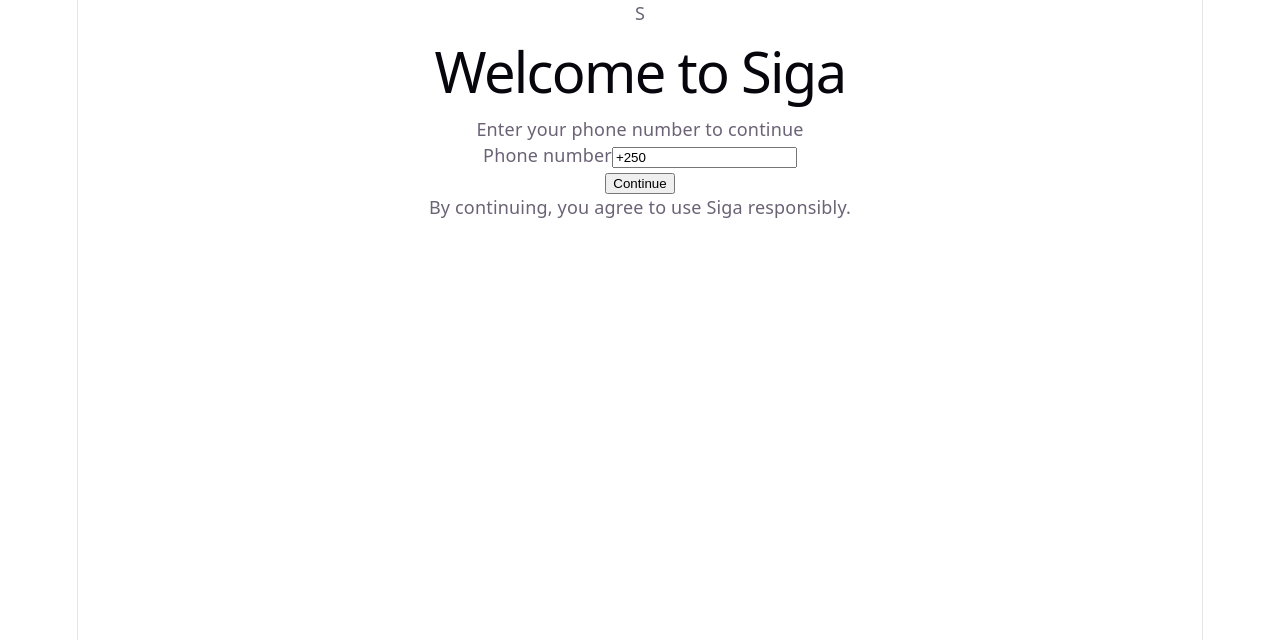
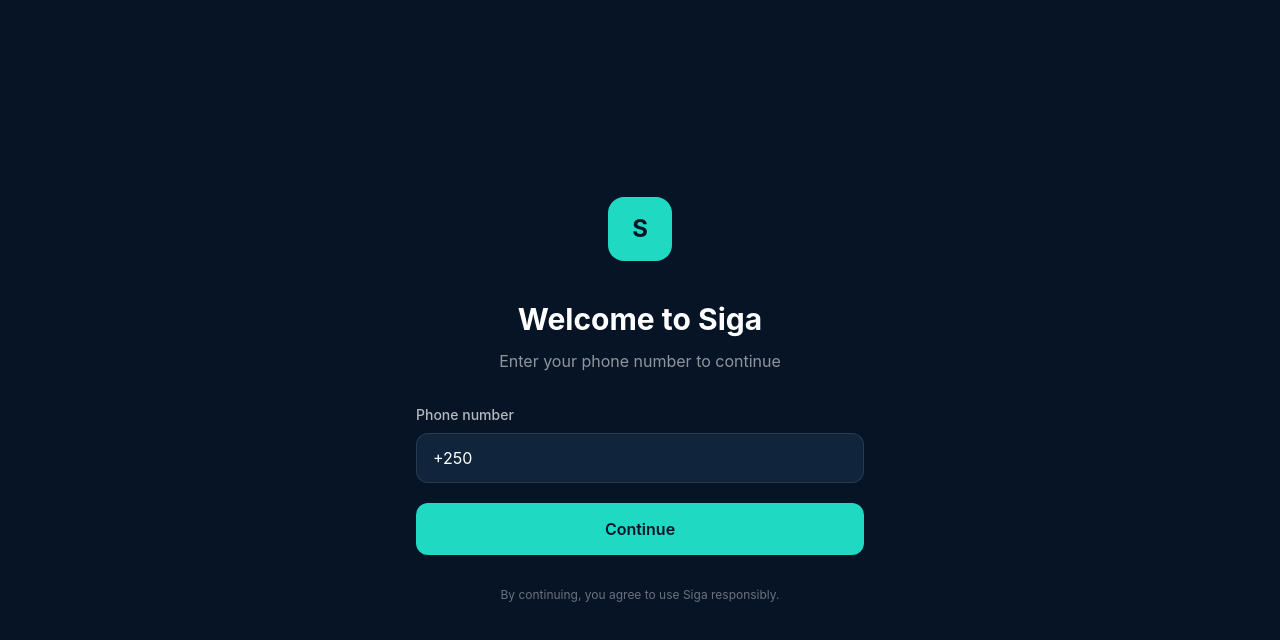
Before and after one commit to StephyRukundoKeza/Fast_Real_Time_Transit_Tracking, a React (Vite) app: page / in a window 1280 px wide. Shown: the top 640 px of the page. Built offline with nearby package versions, Linux system fonts and the light colour scheme; no server answers.

Commit message:
fix: wire up Tailwind CSS plugin and import

```diff
--- a/src/index.css
+++ b/src/index.css
@@ -1,111 +1,3 @@
-:root {
-  --text: #6b6375;
-  --text-h: #08060d;
-  --bg: #fff;
-  --border: #e5e4e7;
-  --code-bg: #f4f3ec;
-  --accent: #aa3bff;
-  --accent-bg: rgba(170, 59, 255, 0.1);
-  --accent-border: rgba(170, 59, 255, 0.5);
-  --social-bg: rgba(244, 243, 236, 0.5);
-  --shadow:
-    rgba(0, 0, 0, 0.1) 0 10px 15px -3px, rgba(0, 0, 0, 0.05) 0 4px 6px -2px;
+@import "tailwindcss";
 
-  --sans: system-ui, 'Segoe UI', Roboto, sans-serif;
-  --heading: system-ui, 'Segoe UI', Roboto, sans-serif;
-  --mono: ui-monospace, Consolas, monospace;
-
-  font: 18px/145% var(--sans);
-  letter-spacing: 0.18px;
-  color-scheme: light dark;
-  color: var(--text);
-  background: var(--bg);
-  font-synthesis: none;
-  text-rendering: optimizeLegibility;
-  -webkit-font-smoothing: antialiased;
-  -moz-osx-font-smoothing: grayscale;
-
-  @media (max-width: 1024px) {
-    font-size: 16px;
-  }
-}
-
-@media (prefers-color-scheme: dark) {
-  :root {
-    --text: #9ca3af;
-    --text-h: #f3f4f6;
-    --bg: #16171d;
-    --border: #2e303a;
-    --code-bg: #1f2028;
-    --accent: #c084fc;
-    --accent-bg: rgba(192, 132, 252, 0.15);
-    --accent-border: rgba(192, 132, 252, 0.5);
-    --social-bg: rgba(47, 48, 58, 0.5);
-    --shadow:
-      rgba(0, 0, 0, 0.4) 0 10px 15px -3px, rgba(0, 0, 0, 0.25) 0 4px 6px -2px;
-  }
-
-  #social .button-icon {
-    filter: invert(1) brightness(2);
-  }
-}
-
-body {
-  margin: 0;
-}
-
-#root {
-  width: 1126px;
-  max-width: 100%;
-  margin: 0 auto;
-  text-align: center;
-  border-inline: 1px solid var(--border);
-  min-height: 100svh;
-  display: flex;
-  flex-direction: column;
-  box-sizing: border-box;
-}
-
-h1,
-h2 {
-  font-family: var(--heading);
-  font-weight: 500;
-  color: var(--text-h);
-}
-
-h1 {
-  font-size: 56px;
-  letter-spacing: -1.68px;
-  margin: 32px 0;
-  @media (max-width: 1024px) {
-    font-size: 36px;
-    margin: 20px 0;
-  }
-}
-h2 {
-  font-size: 24px;
-  line-height: 118%;
-  letter-spacing: -0.24px;
-  margin: 0 0 8px;
-  @media (max-width: 1024px) {
-    font-size: 20px;
-  }
-}
-p {
-  margin: 0;
-}
-
-code,
-.counter {
-  font-family: var(--mono);
-  display: inline-flex;
-  border-radius: 4px;
-  color: var(--text-h);
-}
-
-code {
-  font-size: 15px;
-  line-height: 135%;
-  padding: 4px 8px;
-  background: var(--code-bg);
-}
+/* You can keep any custom styles or font imports below this line */
--- a/vite.config.js
+++ b/vite.config.js
@@ -1,7 +1,7 @@
 import react from '@vitejs/plugin-react'
+import tailwindcss from '@tailwindcss/vite'
 import { defineConfig } from 'vite'
 
-// https://vite.dev/config/
 export default defineConfig({
-  plugins: [react()],
+  plugins: [react(), tailwindcss()],
 })
```
